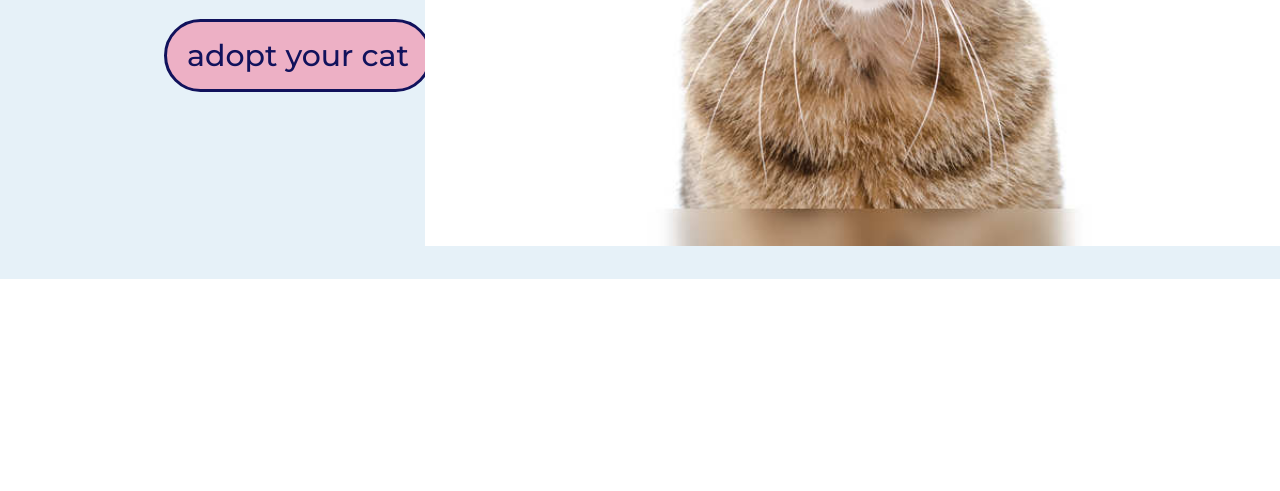
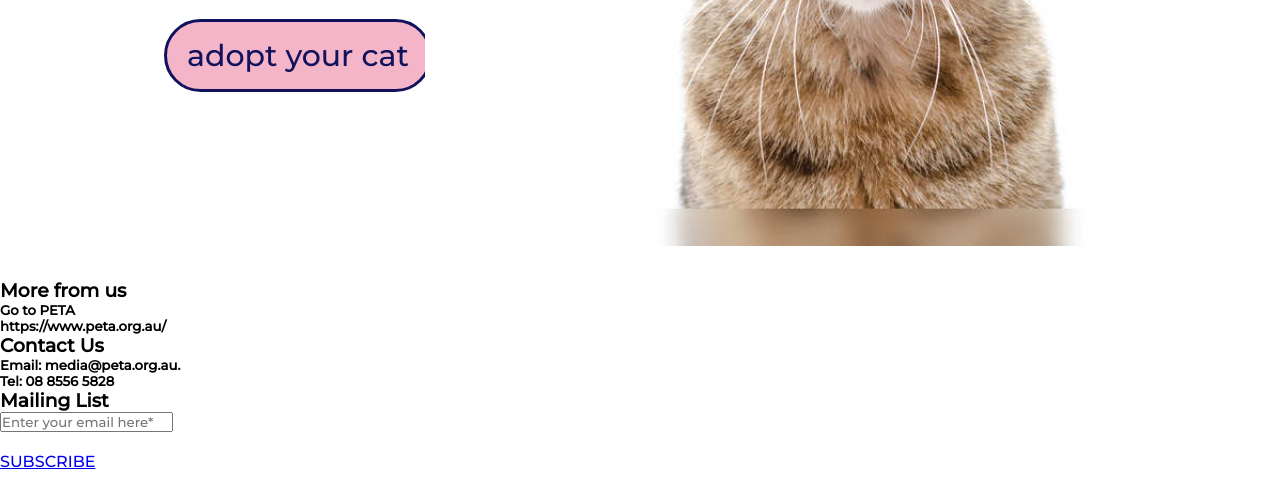
Before and after one commit to Ireneli1106/deco1016_A5-3, a plain HTML site: page index.html in a window 1280 px wide. Shown: the part 521-1012 px from the top of the page. Before the commit the page ends 800 px from the top, so only its background shows below. Drawn offline with Linux system fonts and the light colour scheme.

Commit message:
ADD bottom navigation

```diff
--- a/index.html
+++ b/index.html
@@ -5,13 +5,13 @@
 	<meta charset="utf-8">
 	<meta name="viewport" content="width=device-width">
 	<title>Home</title>
-  <link rel="shotcut icon" type= "image/png" href="images/logo.png">
+	<link rel="shotcut icon" type="image/png" href="images/logo.png">
 	<link href="style.css" rel="stylesheet" type="text/css" />
 </head>
 
 <body>
 	<!--navigation bar-->
-	<div class="container">
+	<div class="container2">
 		<div class="navbar">
 			<img class="logo" src="images/logo.png" alt="logo" width=7% >
 <nav>
@@ -23,6 +23,7 @@
 </nav>
 
 <a class="cta" href="page3(contact).html"><button>Contact</button></a>
+
       </div>
 
 <!--main content-->
@@ -39,6 +40,24 @@
    <img src="images/p1cat.jpg"  class="p1cat" >
     </div>
 
+<div id="bottomNavigator2">
+        		<div class="row margin-left">
+        			<div class="col-sm-12 col-md-3 text-left">
+        				<h3>More from us</h3>
+        				<h5>Go to PETA<br>https://www.peta.org.au/</h5>
+        			</div>
+        			<div class="col-sm-12 col-md-3 text-left">
+        				<h3>Contact Us</h3>
+        				<h5>Email: media@peta.org.au.</h5>
+        				<h5>Tel: 08 8556 5828</h5>
+        			</div>
+        			<div class="col-sm-12 col-md-3 text-left">
+        				<h3>Mailing List</h3>
+        				<div><input type="text" class="form-control" placeholder="Enter your email here*"></div>
+        				<div style="margin: 20px 0;"><a href="javascript:void(0);" class="btn-subscribe">SUBSCRIBE</a></div>
+        			</div>
+        		</div>
+        	</div>
 
 
 
```
Also changed, not shown: c.html (+22 -0 lines), page2.html (+19 -0 lines), page3(contact).html (+4 -0 lines), page4(about us).html (+22 -0 lines), page5(inventory).html (+21 -0 lines).
